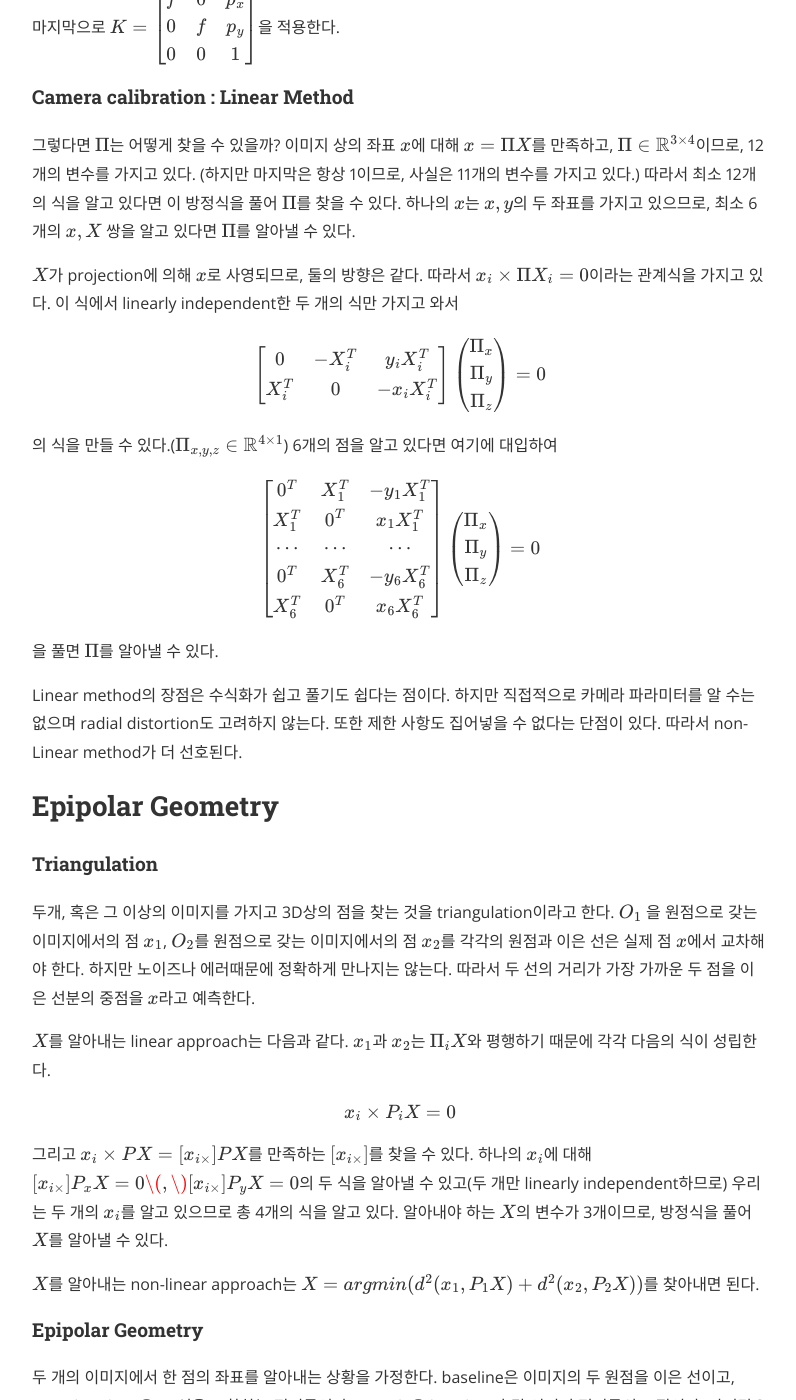
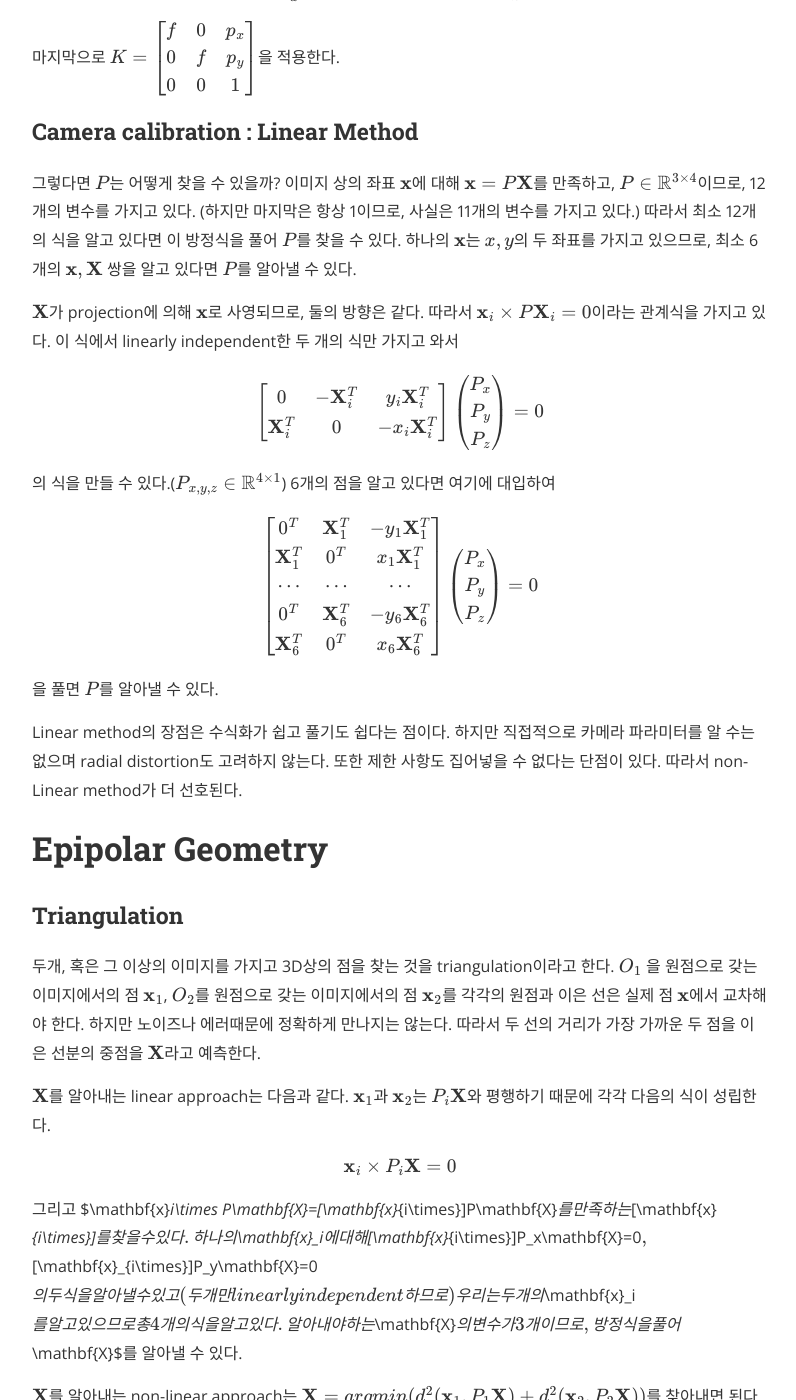
Before and after one commit to YeonjeeJung/yeonjeejung.github.io, a Jekyll site: the page built from Lecture/ComputerVision/_posts/2019-07-07-Lecture3.md, in a window 1280 px wide and 1400 px high, scrolled down 2089 px. Shown: the whole window, without its empty margins (240-1036 px from the left). Built offline with Jekyll 4.4.1, drawn with Linux system fonts in a browser that asks for light colours; nearby versions of some CDN libraries; formulas are drawn with MathJax 3; comment, search, counter and statistics services are not loaded; some of the changed text lies outside the part shown.

Commit message:
Modify post

```diff
--- a/Lecture/ComputerVision/_posts/2019-07-07-Lecture3.md
+++ b/Lecture/ComputerVision/_posts/2019-07-07-Lecture3.md
@@ -5,10 +5,10 @@ author: Yeonjee Jung
 use_math: true
 ---
 
-## Single-View Geometry
+# Single-View Geometry
 일단 우리의 목표는 한 3D 구조를 재건하는 것이다. 그러나 하나의 이미지는 깊이 정보를 갖고 있지 않기 때문에 정확하게 재건할 수 없다. 따라서 우리는 multi-view geometry가 필요하다.
 
-#### Principal Point Offset
+### Principal Point Offset
 principal axis는 카메라 중심에서부터 이미지 평면에 수직으로 들어오는 선이다. principal point란 principal axis가 이미지 평면과 만나는 점이다. 따라서 normalized coordinate system 상의 원점은 principal point이다. 그런데 image coordinate system상의 원점은 좌측 하단이다. 따라서 image coordinate system에서 얻은 좌표를 normalized coordinate system에서의 좌표로 변환해야 한다. (normalized coordinate system에서의 좌표에는 음수도 존재한다.)
 
 principal point의 좌표가 $(p_x, p_y)$라고 하면 normalized coordinate system에서의 좌표는 $(x, y, z) \rightarrow (f\frac{x}{z}, f\frac{y}{z})$가 되고, 이를 image coordinate system의 좌표로 나타내면 $(f\frac{x}{z}+p_x, f\frac{y}{z}+p_y)$가 된다. 이를 하나의 식으로 나타내면
@@ -26,7 +26,7 @@ f & 0 & p_x\\
 \end{matrix} \right]
 \left[\begin{matrix} x \\ y \\ z \\ 1 \end{matrix}\right]$$
 
-인데, 첫번째 행렬은 intrinsic 행렬이고, 두번째 행렬은 projection 행렬이다. 이 때 이 intrinsic 행렬을 calibration 행렬이라고 하고, $K$로 표기한다. projection 행렬은 $[I\|0]$로 표현될 수 있다. 따라서 이 때 곱해지는 행렬 $\Pi$는 $K[I\|0]$가 된다.
+인데, 첫번째 행렬은 intrinsic 행렬이고, 두번째 행렬은 projection 행렬이다. 이 때 이 intrinsic 행렬을 calibration 행렬이라고 하고, $K$로 표기한다. projection 행렬은 $[I\mid0]$로 표현될 수 있다. 따라서 이 때 곱해지는 행렬 $P$는 $K[I\mid0]$가 된다.
 
 실제 이미지에서는 이렇게 바뀐 좌표를 pixel coordinate로 바꿔야 한다. 가로에는 $1$미터 안에 $m_x$개의 픽셀, 세로에는 $1$미터 안에 $m_y$개의 픽셀이 있다고 하자. 원래의 $K$행렬은 각 좌표를 미터 단위로 변환시켜주는데, 이 앞에 $1$미터 안에 들어있는 픽셀수를 곱해주면 픽셀 단위로 좌표를 변환시킬 수 있다. 따라서 pixel coordinate로 변환시켜줄 새로운 $K$는
 
@@ -48,20 +48,20 @@ f & 0 & p_x \\
 
 가 된다.
 
-#### Camera Rotation and Translation
-카메라의 extrinsic 파라미터에 해당한다. 일반적으로 카메라를 땅과 평행하게 두고 촬영하지 않기 때문에 projection에 앞서 실제 좌표를 카메라 좌표로 옮기는 일도 필요하다. 여기에는 두 가지 과정이 있는데, 중심을 $(0, 0)$으로 맞추는 과정과 회전변환을 하는 과정이다. 이를 식으로 나타내면 $\tilde{X}_{cam} = R(\tilde{X}-\tilde{C})$ 가 된다. 하지만 이것은 $\tilde{X} = (x, y, z)$라고 가정했을 때의 식이고, 이는 non-homogeneous이므로, homogeneous한 식으로 바꾸면
+### Camera Rotation and Translation
+카메라의 extrinsic 파라미터에 해당한다. 일반적으로 카메라를 땅과 평행하게 두고 촬영하지 않기 때문에 projection에 앞서 실제 좌표를 카메라 좌표로 옮기는 일도 필요하다. 여기에는 두 가지 과정이 있는데, 중심을 $(0, 0)$으로 맞추는 과정과 회전변환을 하는 과정이다. 이를 식으로 나타내면 $\tilde{\mathbf{X}}_{cam} = R(\tilde{\mathbf{X}}-\tilde{C})$ 가 된다. 하지만 이것은 $\tilde{\mathbf{X}} = (x, y, z)$라고 가정했을 때의 식이고, 이는 non-homogeneous이므로, homogeneous한 식으로 바꾸면
 
-$$X_{cam}=
+$$\mathbf{X}_{cam}=
 \left[\begin{matrix}
 R & -R\tilde{C}\\ 0 & 1
-\end{matrix}\right]X
+\end{matrix}\right]\mathbf{X}
 $$
 
-라고 쓸 수 있다. (한 차원을 추가해서 그 차원을 상수 $1$로 고정, $X=\left(\begin{matrix} \tilde{X} \\ 1\end{matrix}\right)$)
+라고 쓸 수 있다. (한 차원을 추가해서 그 차원을 상수 $1$로 고정, $\mathbf{X}=\left(\begin{matrix} \tilde{\mathbf{X}} \\ 1\end{matrix}\right)$)
 
-최종적으로 $x = K[I\|0]X_{cam} = K[R\|-R\tilde{C}]X$가 되고, projection 행렬 $\Pi$는 $\Pi = K[R\|-R\tilde{C}]$가 된다.
+최종적으로 $\mathbf{x} = K[I\mid0]\mathbf{X}_{cam} = K[R\mid-R\tilde{C}]\mathbf{X}$가 되고, projection 행렬 $P$는 $P = K[R\mid-R\tilde{C}]$가 된다.
 
-#### Radial Distortion
+### Radial Distortion
 intrinsic 파라미터 중 하나이다. 카메라 렌즈의 굴절에 의해 일어나는 왜곡으로써, 렌즈의 중앙과 멀어질수록 왜곡이 심하게 일어난다. 왜곡 모델은 다음과 같다.
 
 먼저, $(\hat{x}, \hat{y}, \hat{z})$를 normalized coordinate로 옮긴다.
@@ -77,63 +77,67 @@ $$\left(\begin{matrix}x_d' \\ y_d'\end{matrix}\right)=
 
 마지막으로 $$K = \left[\begin{matrix}f & 0 & p_x \\ 0 & f & p_y \\ 0 & 0 & 1\end{matrix}\right]$$을 적용한다.
 
-#### Camera calibration : Linear Method
-그렇다면 $\Pi$는 어떻게 찾을 수 있을까? 이미지 상의 좌표 $x$에 대해 $x=\Pi X$를 만족하고, $\Pi \in \mathbb{R}^{3\times4}$이므로, 12개의 변수를 가지고 있다. (하지만 마지막은 항상 1이므로, 사실은 11개의 변수를 가지고 있다.) 따라서 최소 12개의 식을 알고 있다면 이 방정식을 풀어 $\Pi$를 찾을 수 있다. 하나의 $x$는 $x, y$의 두 좌표를 가지고 있으므로, 최소 6개의 $x, X$ 쌍을 알고 있다면 $\Pi$를 알아낼 수 있다.
+### Camera calibration : Linear Method
+그렇다면 $P$는 어떻게 찾을 수 있을까? 이미지 상의 좌표 $\mathbf{x}$에 대해 $\mathbf{x}=P\mathbf{X}$를 만족하고, $P \in \mathbb{R}^{3\times4}$이므로, 12개의 변수를 가지고 있다. (하지만 마지막은 항상 1이므로, 사실은 11개의 변수를 가지고 있다.) 따라서 최소 12개의 식을 알고 있다면 이 방정식을 풀어 $P$를 찾을 수 있다. 하나의 $\mathbf{x}$는 $x, y$의 두 좌표를 가지고 있으므로, 최소 6개의 $\mathbf{x}, \mathbf{X}$ 쌍을 알고 있다면 $P$를 알아낼 수 있다.
 
-$X$가 projection에 의해 $x$로 사영되므로, 둘의 방향은 같다. 따라서 $x_i \times \Pi X_i = 0$이라는 관계식을 가지고 있다. 이 식에서 linearly independent한 두 개의 식만 가지고 와서
+$\mathbf{X}$가 projection에 의해 $\mathbf{x}$로 사영되므로, 둘의 방향은 같다. 따라서 $\mathbf{x}_i \times P\mathbf{X}_i = 0$이라는 관계식을 가지고 있다. 이 식에서 linearly independent한 두 개의 식만 가지고 와서
 
 $$\left[\begin{matrix}
-0 & -X_i^T & y_iX_i^T \\
-X_i^T & 0 & -x_iX_i^T
+0 & -\mathbf{X}_i^T & y_i\mathbf{X}_i^T \\
+\mathbf{X}_i^T & 0 & -x_i\mathbf{X}_i^T
 \end{matrix}\right]
-\left(\begin{matrix}\Pi_x \\ \Pi_y \\ \Pi_z\end{matrix}\right)=0$$
+\left(\begin{matrix}P_x \\ P_y \\ P_z\end{matrix}\right)=0$$
 
-의 식을 만들 수 있다.($\Pi_{x, y, z} \in \mathbb{R}^{4\times1}$) 6개의 점을 알고 있다면 여기에 대입하여
+의 식을 만들 수 있다.($P_{x, y, z} \in \mathbb{R}^{4\times1}$) 6개의 점을 알고 있다면 여기에 대입하여
 
 $$\left[\begin{matrix}
-0^T & X_1^T & -y_1X_1^T \\
-X_1^T & 0^T & x_1X_1^T \\
+0^T & \mathbf{X}_1^T & -y_1\mathbf{X}_1^T \\
+\mathbf{X}_1^T & 0^T & x_1\mathbf{X}_1^T \\
 \cdots & \cdots & \cdots \\
-0^T & X_6^T & -y_6X_6^T \\
-X_6^T & 0^T & x_6X_6^T \\
+0^T & \mathbf{X}_6^T & -y_6\mathbf{X}_6^T \\
+\mathbf{X}_6^T & 0^T & x_6\mathbf{X}_6^T \\
 \end{matrix}\right]
-\left(\begin{matrix}\Pi_x \\ \Pi_y \\ \Pi_z\end{matrix}\right)=0$$
+\left(\begin{matrix}P_x \\ P_y \\ P_z\end{matrix}\right)=0$$
 
-을 풀면 $\Pi$를 알아낼 수 있다.
+을 풀면 $P$를 알아낼 수 있다.
 
 Linear method의 장점은 수식화가 쉽고 풀기도 쉽다는 점이다. 하지만 직접적으로 카메라 파라미터를 알 수는 없으며 radial distortion도 고려하지 않는다. 또한 제한 사항도 집어넣을 수 없다는 단점이 있다. 따라서 non-Linear method가 더 선호된다.
 
-## Epipolar Geometry
+# Epipolar Geometry
 
-#### Triangulation
-두개, 혹은 그 이상의 이미지를 가지고 3D상의 점을 찾는 것을 triangulation이라고 한다. $O_1$ 을 원점으로 갖는 이미지에서의 점 $x_1$, $O_2$를 원점으로 갖는 이미지에서의 점 $x_2$를 각각의 원점과 이은 선은 실제 점 $x$에서 교차해야 한다. 하지만 노이즈나 에러때문에 정확하게 만나지는 않는다. 따라서 두 선의 거리가 가장 가까운 두 점을 이은 선분의 중점을 $x$라고 예측한다.
+### Triangulation
+두개, 혹은 그 이상의 이미지를 가지고 3D상의 점을 찾는 것을 triangulation이라고 한다. $O_1$ 을 원점으로 갖는 이미지에서의 점 $\mathbf{x}_1$, $O_2$를 원점으로 갖는 이미지에서의 점 $\mathbf{x}_2$를 각각의 원점과 이은 선은 실제 점 $\mathbf{x}$에서 교차해야 한다. 하지만 노이즈나 에러때문에 정확하게 만나지는 않는다. 따라서 두 선의 거리가 가장 가까운 두 점을 이은 선분의 중점을 $\mathbf{X}$라고 예측한다.
 
-$X$를 알아내는 linear approach는 다음과 같다. $x_1$과 $x_2$는 $\Pi_iX$와 평행하기 때문에 각각 다음의 식이 성립한다.
+$\mathbf{X}$를 알아내는 linear approach는 다음과 같다. $\mathbf{x}_1$과 $\mathbf{x}_2$는 $P_i\mathbf{X}$와 평행하기 때문에 각각 다음의 식이 성립한다.
 
-$$x_i \times P_iX=0$$
+$$\mathbf{x}_i \times P_i\mathbf{X}=0$$
 
-그리고 $x_i\times PX=[x_{i\times}]PX$를 만족하는 $[x_{i\times}]$를 찾을 수 있다. 하나의 $x_i$에 대해 $[x_{i\times}]P_xX=0$$, $$[x_{i\times}]P_yX=0$의 두 식을 알아낼 수 있고(두 개만 linearly independent하므로) 우리는 두 개의 $x_i$를 알고 있으므로 총 4개의 식을 알고 있다. 알아내야 하는 $X$의 변수가 3개이므로, 방정식을 풀어 $X$를 알아낼 수 있다.
+그리고 $\mathbf{x}_i\times P\mathbf{X}=[\mathbf{x}_{i\times}]P\mathbf{X}$를 만족하는 $[\mathbf{x}_{i\times}]$를 찾을 수 있다. 하나의 $\mathbf{x}_i$에 대해 $[\mathbf{x}_{i\times}]P_x\mathbf{X}=0$, $[\mathbf{x}_{i\times}]P_y\mathbf{X}=0$의 두 식을 알아낼 수 있고(두 개만 linearly independent하므로) 우리는 두 개의 $\mathbf{x}_i$를 알고 있으므로 총 4개의 식을 알고 있다. 알아내야 하는 $\mathbf{X}$의 변수가 3개이므로, 방정식을 풀어 $\mathbf{X}$를 알아낼 수 있다.
 
-$X$를 알아내는 non-linear approach는 $X = argmin(d^2(x_1, P_1X)+d^2(x_2, P_2X))$를 찾아내면 된다.
+$\mathbf{X}$를 알아내는 non-linear approach는 $\mathbf{X} = argmin(d^2(\mathbf{x}_1, P_1\mathbf{X})+d^2(\mathbf{x}_2, P_2\mathbf{X}))$를 찾아내면 된다.
 
-#### Epipolar Geometry
+### Epipolar Geometry
 두 개의 이미지에서 한 점의 좌표를 알아내는 상황을 가정한다. baseline은 이미지의 두 원점을 이은 선이고, epipolar plane은 그 선을 포함하는 평면들이다. epipole은 baseline과 각 이미지 평면들의 교점이다. 마지막으로 epipolar line은 epipolar plane과 이미지 평면의 교점이다.
 
-#### Epipolar Constraint
+### Epipolar Constraint
 
 ![](https://slideplayer.com/slide/4824174/15/images/43/Epipolar+constraint%3A+Calibrated+case.jpg)
 [Source](https://slideplayer.com/slide/4824174/15/images/43/Epipolar+constraint%3A+Calibrated+case.jpg)
 
-만약 $I$이미지 상의 $x$가 존재한다면, $I'$이미지에서 이 $x$에 대응하는 점 $x'$은 epipolar line에서 찾을 수 있다는 것이 epipolar constraint이다.
+만약 $I$이미지 상의 $\mathbf{x}$가 존재한다면, $I'$이미지에서 이 $\mathbf{x}$에 대응하는 점 $\mathbf{x}'$은 epipolar line에서 찾을 수 있다는 것이 epipolar constraint이다.
 
-원점 $O$에서 $I$위의 점 $x$로 향하는 벡터 $x$와 원점 $O'$에서 $I'$위의 점 $x'$로 향하는 벡터 $Rx'$($R$은 $I$에서 $I'$로의 변환행렬), 그리고 $O$와 $O'$를 잇는 선인 $t$는 같은 평면(삼각형 $XOO'$가 이루는 평면)상의 벡터이다. 따라서 $x\cdot[t\times(Rx')]=0$이 성립하고, 이는 $x^TEx'=0$으로 표현될 수 있다. ($E=[t_\times]R$) 이때 $E$를 essential 행렬이라고 부른다. 사실 이 $E$가 반드시 존재한다는 것이 epipolar constraint이다.
+원점 $O$에서 $I$위의 점 $\mathbf{x}$로 향하는 벡터 $\mathbf{x}$와 원점 $O'$에서 $I'$위의 점 $\mathbf{x}'$로 향하는 벡터 $R\mathbf{x}'$($R$은 $I$에서 $I'$로의 변환행렬), 그리고 $O$와 $O'$를 잇는 선인 $t$는 같은 평면(삼각형 $\mathbf{X}OO'$가 이루는 평면)상의 벡터이다. 따라서 $\mathbf{x}\cdot[t\times(R\mathbf{x}')]=0$이 성립하고, 이는 $\mathbf{x}^TE\mathbf{x}'=0$으로 표현될 수 있다. ($E=[t_\times]R$) 이때 $E$를 essential 행렬이라고 부른다. 사실 이 $E$가 반드시 존재한다는 것이 epipolar constraint이다.
 
-위 식을 이용하면 epipolar line인 $l$과 $l'$이 $l=Ex'$, $l'=E^Tx$임을 알 수 있다. (삼각형 $XOO'$에서 $x$벡터에 수직인 선분은 $l$밖에 없으므로, $x'$에 대해서도 마찬가지) 따라서 epipolar line상에 있는 epipole들도 $Ee'=0$, $E^Te=0$을 만족한다. $E$는 자유도 3의 회전, 자유도 2의 평행이동으로 이루어져 있으므로 5개의 점의 좌표를 알면 구할 수 있다.
+위 식을 이용하면 epipolar line인 $l$과 $l'$이 $l=E\mathbf{x}'$, $l'=E^T\mathbf{x}$임을 알 수 있다. (삼각형 $\mathbf{X}OO'$에서 $x$벡터에 수직인 선분은 $l$밖에 없으므로, $\mathbf{x}'$에 대해서도 마찬가지) 따라서 epipolar line상에 있는 epipole들도 $Ee'=0$, $E^Te=0$을 만족한다. $E$는 자유도 3의 회전, 자유도 2의 평행이동으로 이루어져 있으므로 5개의 점의 좌표를 알면 구할 수 있다.
 
-$E$는 normalized coordinate 상에서의 좌표들의 관계를 나타내는 행렬이고, 다음은 정규화도 되지 않은 실제 공간에서의 좌표들의 관계를 나타내는 행렬 $F$를 구하는 방법이다. 일단 우리는 calibration matrix $K$와 $K'$를 모른다고 가정하고, 이들은 다음을 만족한다. $x = K\hat{x}$, $x'=K'\hat{x}'$. $\hat{x}$와 $\hat{x}'$ 를 이용한 epipolar constraint의 식은 $\hat{x}^TE\hat{x}'=0$ 이다. 이제 $F=K^{-T}EK'^{-1}$에 대해 $x^TFx'=0$이 성립한다. 이 때의 $F$를 fundamental matrix라고 한다. $F$를 구하기 위해서는 $E$를 구할 때보다 $K$, $K'$의 정보가 더 필요하기 때문에 7개의 점의 좌표가 필요하다.
+$E$는 normalized coordinate 상에서의 좌표들의 관계를 나타내는 행렬이고, 다음은 정규화도 되지 않은 실제 공간에서의 좌표들의 관계를 나타내는 행렬 $F$를 구하는 방법이다. 일단 우리는 calibration matrix $K$와 $K'$를 모른다고 가정하고, 이들은 다음을 만족한다.
 
-#### The eight-point algorithm
-다른 방식으로 $F$를 구할 수도 있다. $F$는 어쨌건 $3\times3$ 행렬이므로 9개의 식을 알고 있으면 구할 수 있다. 게다가, 하나만 존재하게 하기 위해 마지막 수는 항상 1이 되어야 한다는 조건을 추가하면, 8개의 점을 알면 구할 수 있다. 이를 eight-point algorithm이라고 부르며, $\sum_{i=1}^N(x_i^TFx_i')^2$를 최소화시키는 $F$를 구하면 된다. 이 에러의 의미는 어떤 점 $x$와 epipolar line $Fx'$사이의 유클리드 거리의 합을 최소화시킨다는 것이다. eight-point algorithm은 원래 좌표를 normalize시킨 후 계산하고, 다시 원래 좌표로 변환시켜 계산했을 때 더 정확하다.
+$$\mathbf{x} = K\hat{\mathbf{x}}, \mathbf{x}'=K'\hat{\mathbf{x}}'$$
+
+$\hat{\mathbf{x}}$와 $\hat{\mathbf{x}}'$ 를 이용한 epipolar constraint의 식은 $\hat{\mathbf{x}}^TE\hat{\mathbf{x}}'=0$ 이다. 이제 $F=K^{-T}EK'^{-1}$에 대해 $\mathbf{x}^TF\mathbf{x}'=0$이 성립한다. 이 때의 $F$를 fundamental matrix라고 한다. $F$를 구하기 위해서는 $E$를 구할 때보다 $K$, $K'$의 정보가 더 필요하기 때문에 7개의 점의 좌표가 필요하다.
+
+### The eight-point algorithm
+다른 방식으로 $F$를 구할 수도 있다. $F$는 어쨌건 $3\times3$ 행렬이므로 9개의 식을 알고 있으면 구할 수 있다. 게다가, 하나만 존재하게 하기 위해 마지막 수는 항상 1이 되어야 한다는 조건을 추가하면, 8개의 점을 알면 구할 수 있다. 이를 eight-point algorithm이라고 부르며, $\sum_{i=1}^N(\mathbf{x}_i^TF\mathbf{x}_i')^2$를 최소화시키는 $F$를 구하면 된다. 이 에러의 의미는 어떤 점 $\mathbf{x}$와 epipolar line $F\mathbf{x}'$사이의 유클리드 거리의 합을 최소화시킨다는 것이다. eight-point algorithm은 원래 좌표를 normalize시킨 후 계산하고, 다시 원래 좌표로 변환시켜 계산했을 때 더 정확하다.
 
 ---
 ## Terms
```
Also changed, not shown: Lecture/ComputerVision/_posts/2019-07-06-Lecture2.md (+10 -10 lines), Lecture/ComputerVision/_posts/2019-07-08-Lecture4.md (+11 -11 lines), Lecture/ComputerVision/_posts/2019-07-20-Lecture5.md (+7 -7 lines), Lecture/ComputerVision/_posts/2019-07-216Lecture6.md (deleted, +0 -45 lines), Lecture/ComputerVision/_posts/2019-07-26-Lecture6.md (added, +148 -0 lines), 11 other files.
